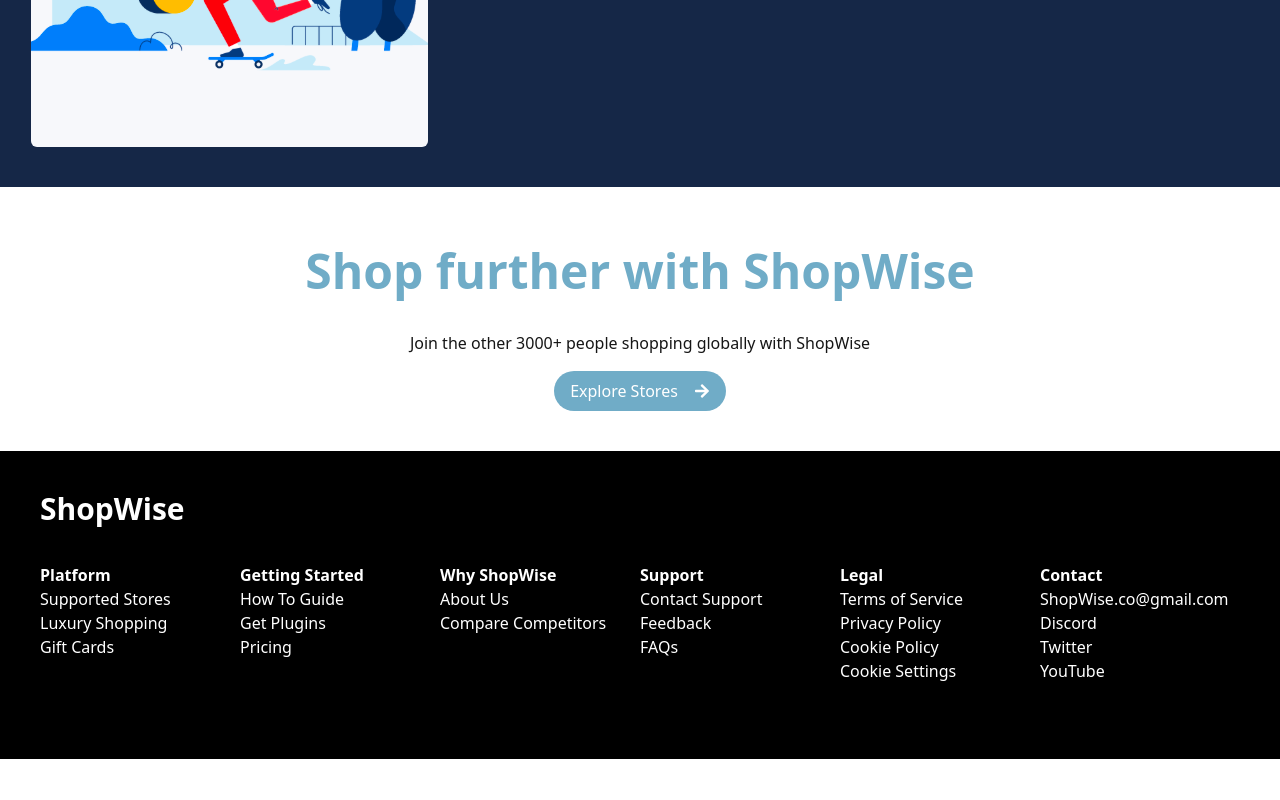
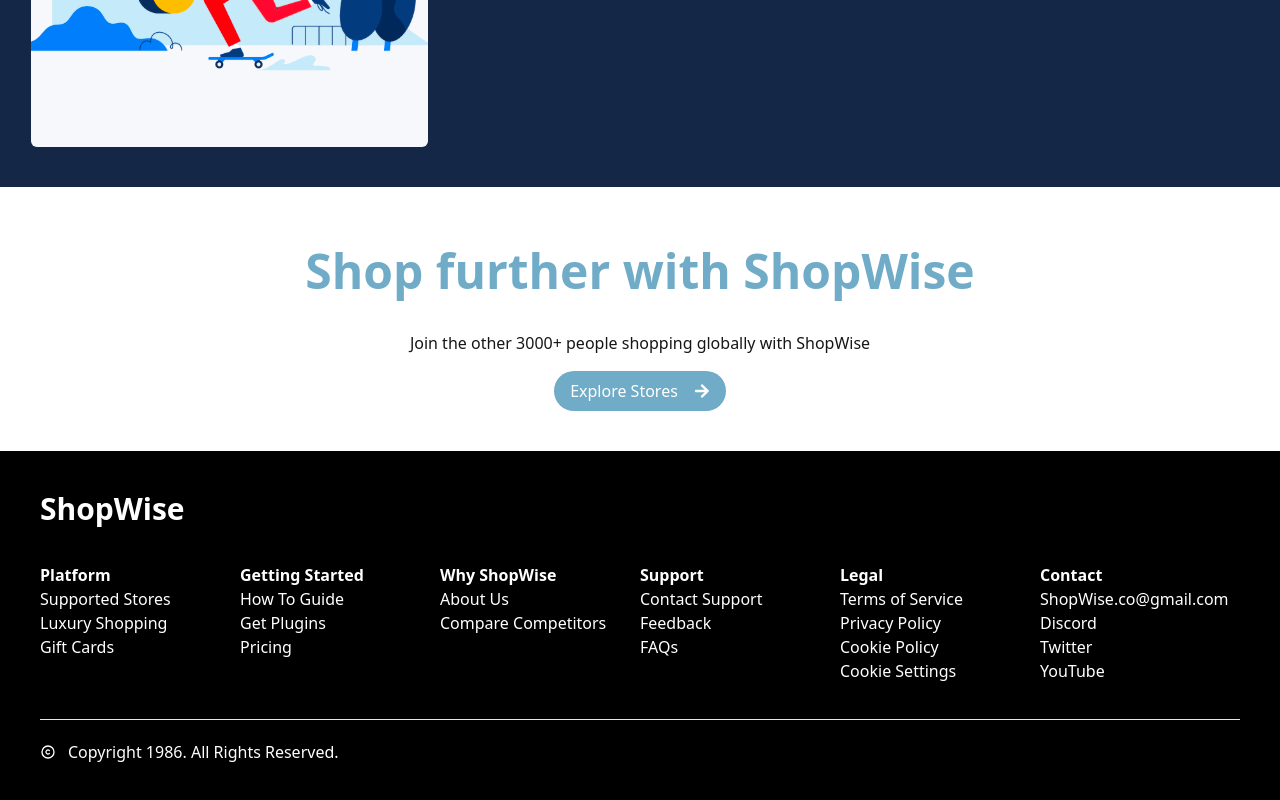
Before and after one commit to Earthfill/ShopWise, a React (Vite) app: page / in a window 1280 px wide. Shown: the part 4134-4934 px from the top of the page. Before the commit the page ends 4893 px from the top, so only its background shows below. Built offline with nearby package versions, Linux system fonts and the light colour scheme.

Commit message:
final commit

```diff
--- a/src/components/FirstSection.jsx
+++ b/src/components/FirstSection.jsx
@@ -16,7 +16,7 @@ const FirstSection = () => {
     <section data-theme="luxury" className="bg-secondary text-white pb-10">
       <div className="align-element">
         <div className="text-center text-2xl mx-10 leading-relaxed md:text-3xl md:mx-0 font-bold py-16">Here's the process to begin your shopping</div>
-        <div className="grid grid-cols-4 justify-items-center md:mx-80 pb-5">
+        <div className="grid grid-cols-4 justify-items-center md:mx-40 lg:mx-80 pb-5">
           <button
             className={`font-semibold ${activeTab === 1 ? "bg-white text-secondary button-style" : "hover:bg-slate-700 hover:button-style"}`}
             onClick={() => handleTabClick(1)}
--- a/src/components/Footer.jsx
+++ b/src/components/Footer.jsx
@@ -1,3 +1,5 @@
+import { TbCopyright } from "react-icons/tb"
+
 const Footer = () => {
   return (
     <div className="bg-black text-white p-10">
@@ -41,6 +43,10 @@ const Footer = () => {
           <div>YouTube</div>
         </div>
       </div>
+      <hr />
+      <div className="flex items-center gap-3 pt-5">
+        <TbCopyright /> Copyright 1986. All Rights Reserved.
+      </div>
     </div>
   )
 }
```
